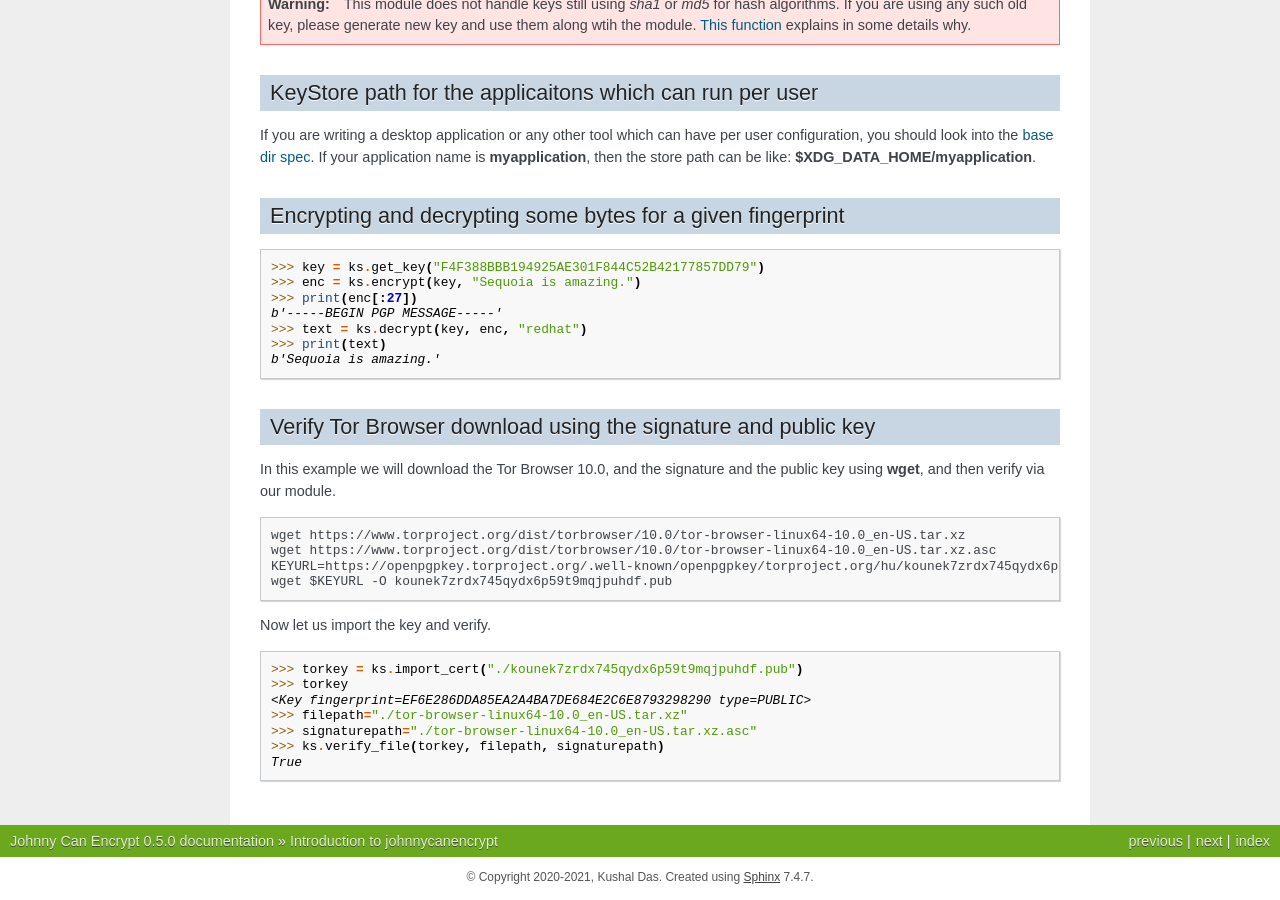
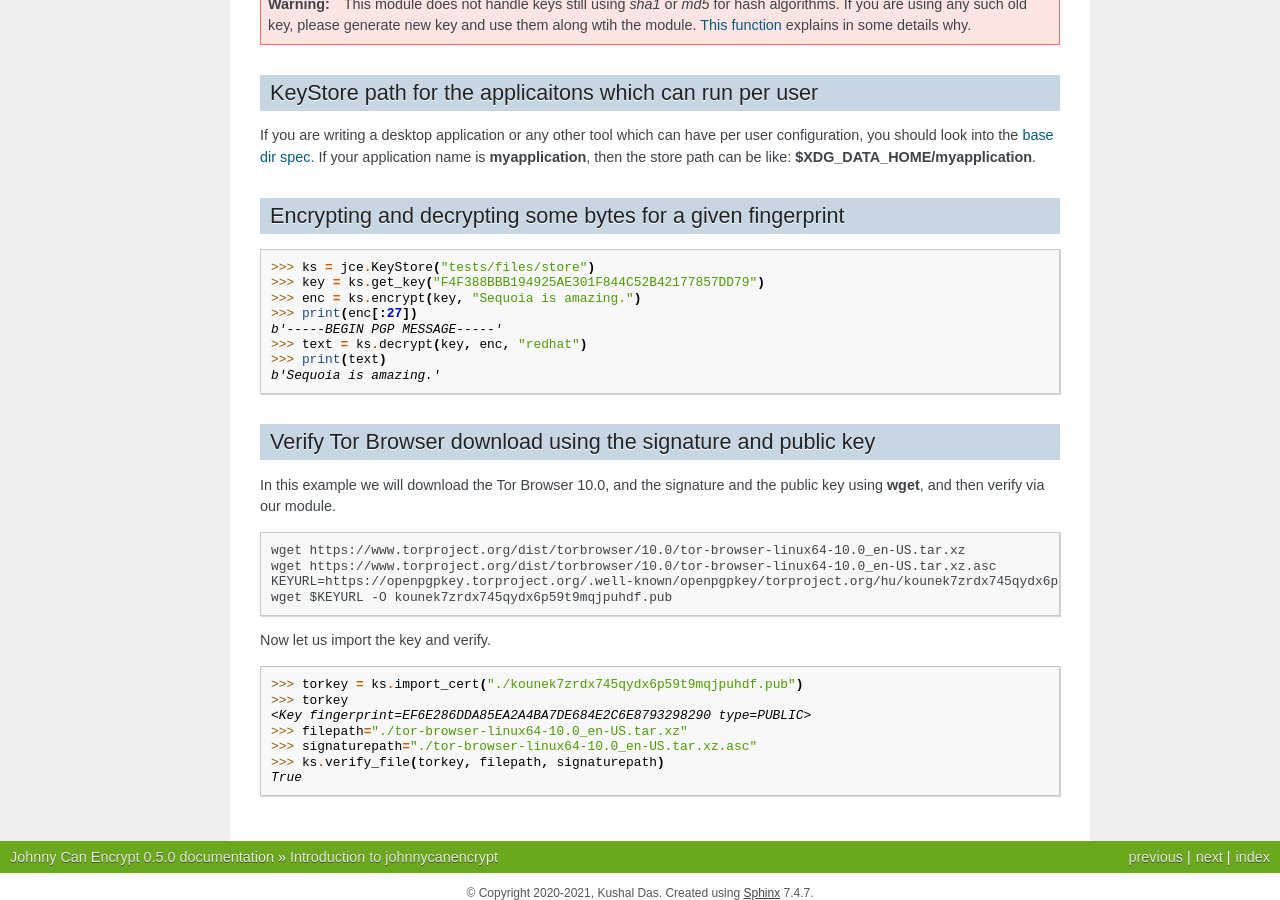
Before and after one commit to kushaldas/johnnycanencrypt, a Sphinx documentation site: the page built from docs/introduction.rst, in a window 1280 px wide and 900 px high, scrolled down 832 px. Built offline with Sphinx 7.4.7, drawn with Linux system fonts in a browser that asks for light colours.

Commit message:
Updates encryption example
Creates correct KeyStore object.

```diff
--- a/docs/introduction.rst
+++ b/docs/introduction.rst
@@ -62,6 +62,7 @@ Encrypting and decrypting some bytes for a given fingerprint
 
 ::
 
+        >>> ks = jce.KeyStore("tests/files/store")
         >>> key = ks.get_key("F4F388BBB194925AE301F844C52B42177857DD79")
         >>> enc = ks.encrypt(key, "Sequoia is amazing.")
         >>> print(enc[:27])
```
